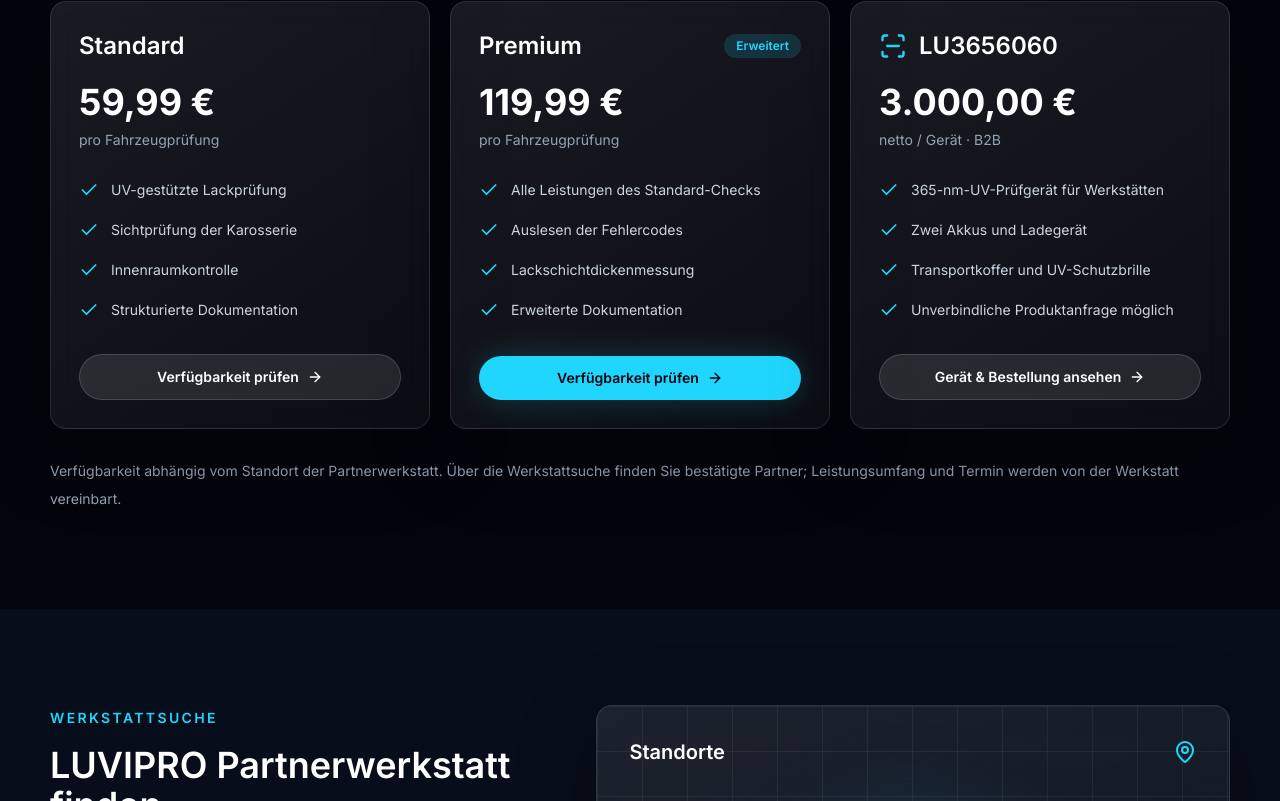
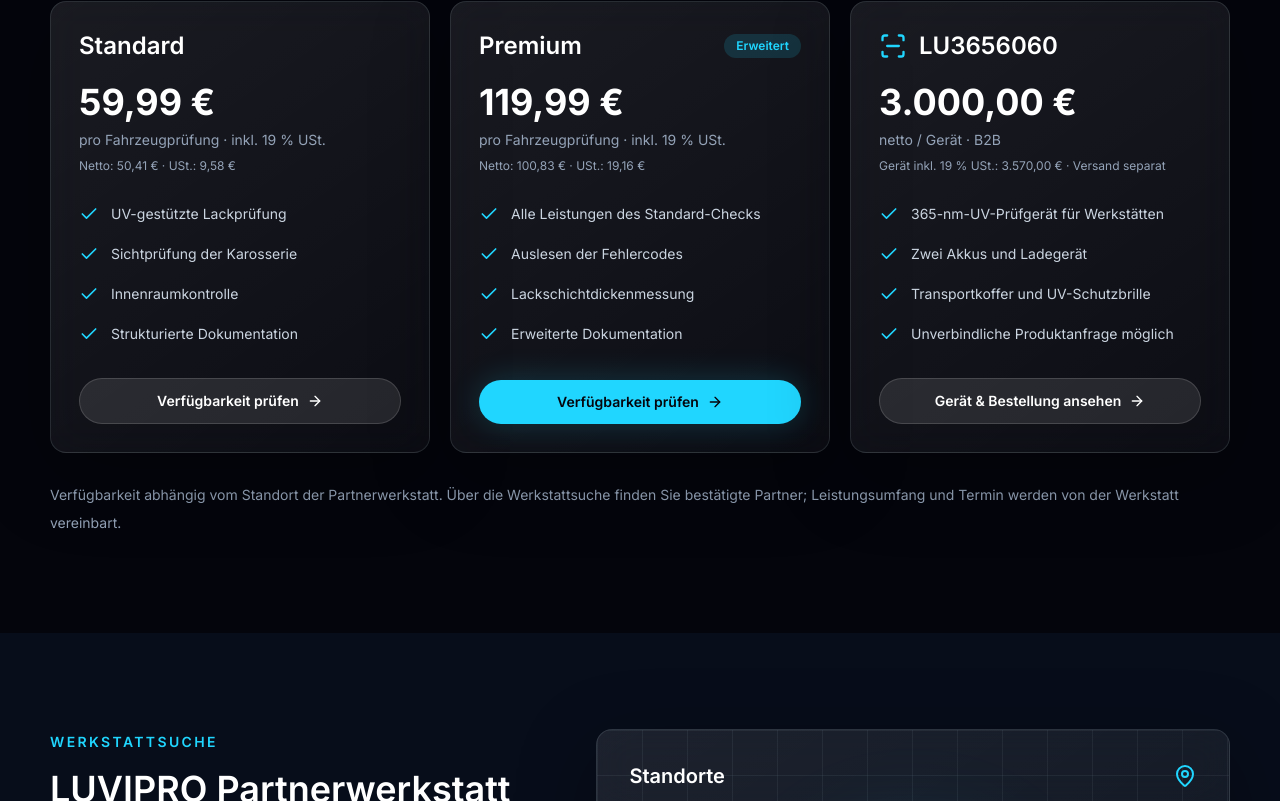
Before and after one commit to Diaa6969/luvipro-website, a Next.js app: page / in a window 1280 px wide. Shown: the part 5400-6201 px from the top of the page. Built offline with nearby package versions, Linux system fonts and the light colour scheme.

Commit message:
Show net and VAT share for gross-priced inspections and tax-exclusive hardware

```diff
--- a/src/components/sections/pricing.tsx
+++ b/src/components/sections/pricing.tsx
@@ -4,6 +4,7 @@ import { Reveal } from "@/components/ui/reveal";
 import { SectionHeading } from "@/components/ui/section-heading";
 import { DEVICE, formatEuro } from "@/lib/store";
 import { INSPECTION_SERVICES, INSPECTION_PRICING_NOTE } from "@/lib/inspection-pricing";
+import { calculateInvoicePricing, moneyEUR } from "@/lib/invoicing/prices";
 
 type PricingProps = { id?: string; embedded?: boolean };
 
@@ -29,7 +30,8 @@ export function Pricing({ id = "pricing", embedded = false }: PricingProps) {
                 <p className="mt-5 font-[var(--font-space-grotesk)] text-4xl font-bold text-white">
                   {formatEuro(plan.priceCents)}
                 </p>
-                <p className="mt-2 text-sm text-slate-400">pro Fahrzeugprüfung</p>
+                <p className="mt-2 text-sm text-slate-400">pro Fahrzeugprüfung · inkl. 19 % USt.</p>
+                <p className="mt-2 text-xs text-slate-400">Netto: {moneyEUR(calculateInvoicePricing(plan.id === "standard" ? "inspection_standard" : "inspection_premium").netCents)} · USt.: {moneyEUR(calculateInvoicePricing(plan.id === "standard" ? "inspection_standard" : "inspection_premium").vatCents)}</p>
                 <div className="mt-7 flex-1 space-y-4">
                   {plan.features.map((feature) => (
                     <div key={feature} className="flex items-start gap-3 text-sm leading-6 text-slate-300">
@@ -54,6 +56,7 @@ export function Pricing({ id = "pricing", embedded = false }: PricingProps) {
                 {formatEuro(DEVICE.unitPriceNetCents)}
               </p>
               <p className="mt-2 text-sm text-slate-400">netto / Gerät · B2B</p>
+              <p className="mt-2 text-xs text-slate-400">Gerät inkl. 19 % USt.: {moneyEUR(calculateInvoicePricing("device").lines[0].grossCents)} · Versand separat</p>
               <div className="mt-7 flex-1 space-y-4">
                 {[
                   "365-nm-UV-Prüfgerät für Werkstätten",
```
